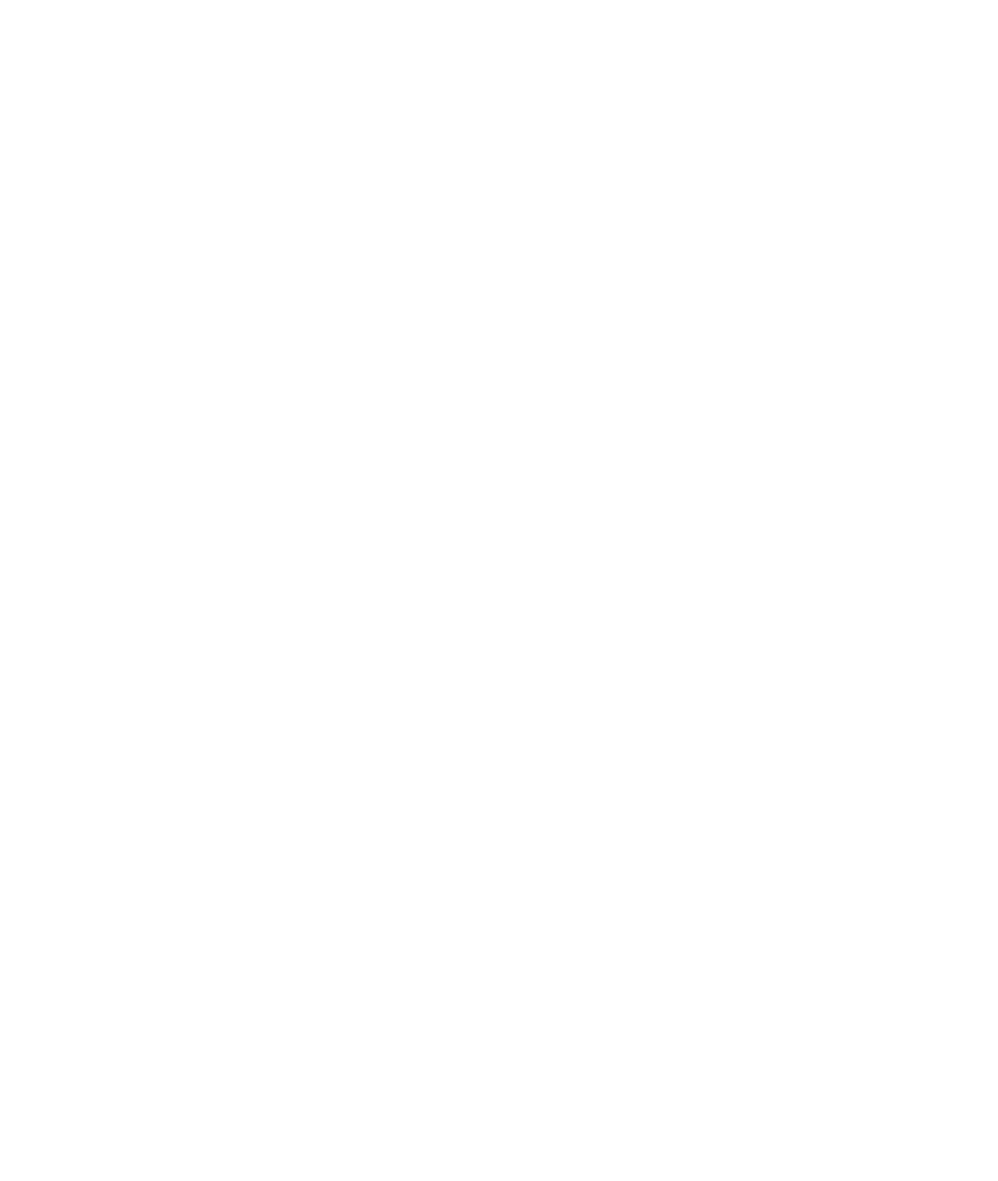
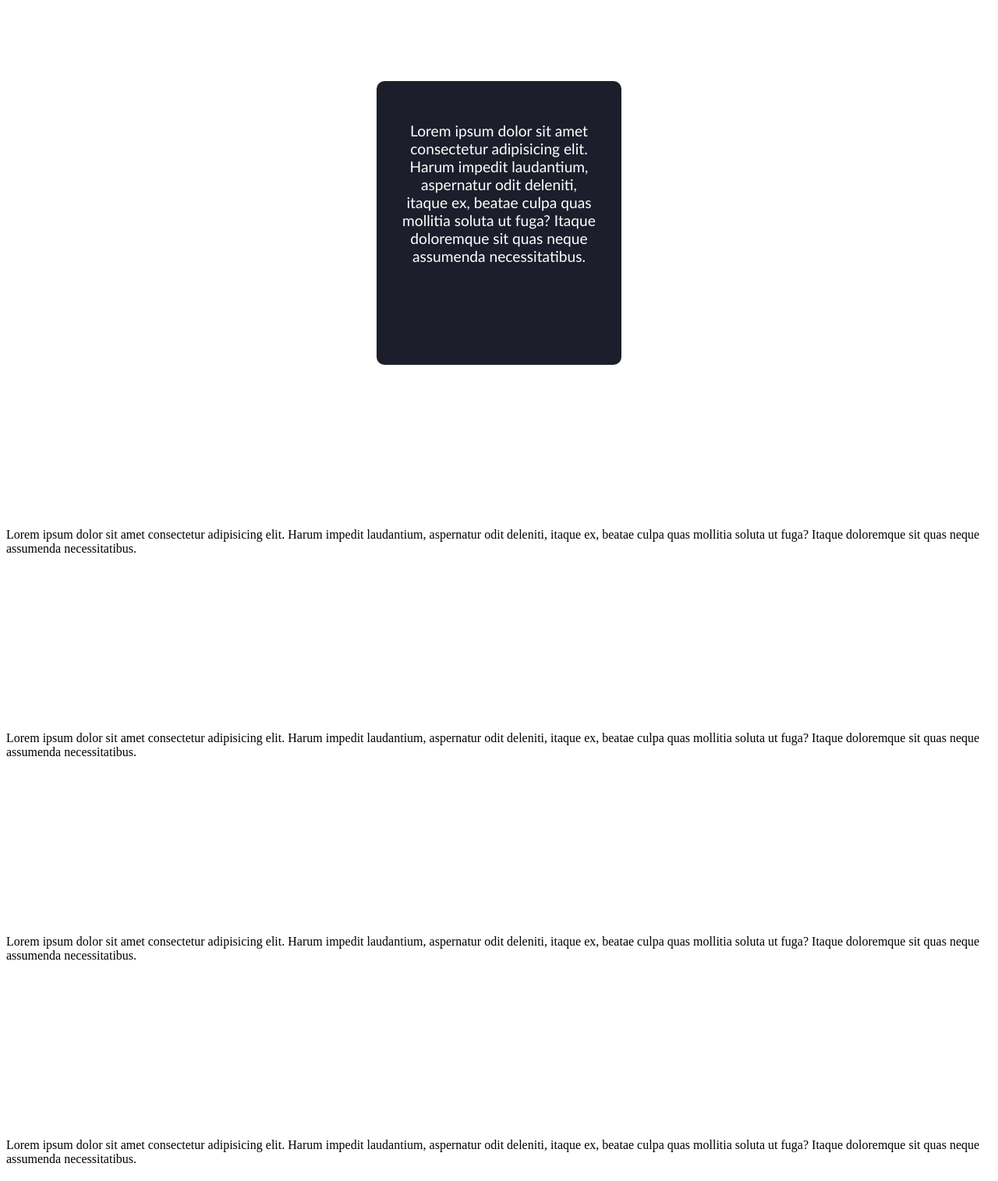
Before and after one commit to iabhijeet24/CSS-Projects, a plain HTML site: page CSS Borders/index.html in a window 1280 px wide. Shown: the whole page at 78% size. Before the commit the page ends 800 px from the top, so only its background shows below. Drawn offline with Linux system fonts and the light colour scheme.

Commit message:
2nd Commit

```diff
--- a/CSS Borders/index.html
+++ b/CSS Borders/index.html
@@ -1,16 +1,57 @@
 <!DOCTYPE html>
 <html lang="en">
-<head>
-    <meta charset="UTF-8">
-    <meta name="viewport" content="width=device-width, initial-scale=1.0">
+  <head>
+    <meta charset="UTF-8" />
+    <meta name="viewport" content="width=device-width, initial-scale=1.0" />
     <title>Borders in CSS</title>
-    <link rel="stylesheet" href="style.css">
-</head>
-<body>
-    <div class="card1"></div>
-    <div class="card2"></div>
-    <div class="card3"></div>
-    <div class="card4"></div>
-    <div class="card5"></div>
-</body>
+    <link rel="stylesheet" href="style.css" />
+  </head>
+  <body>
+    <div class="container">
+      <div class="card1">
+        <p>
+          Lorem ipsum dolor sit amet consectetur adipisicing elit. Harum impedit
+          laudantium, aspernatur odit deleniti, itaque ex, beatae culpa quas
+          mollitia soluta ut fuga? Itaque doloremque sit quas neque assumenda
+          necessitatibus.
+        </p>
+      </div>
+
+      <div class="card2">
+        <p>
+          Lorem ipsum dolor sit amet consectetur adipisicing elit. Harum impedit
+          laudantium, aspernatur odit deleniti, itaque ex, beatae culpa quas
+          mollitia soluta ut fuga? Itaque doloremque sit quas neque assumenda
+          necessitatibus.
+        </p>
+      </div>
+
+      <div class="card3">
+        <p>
+          Lorem ipsum dolor sit amet consectetur adipisicing elit. Harum impedit
+          laudantium, aspernatur odit deleniti, itaque ex, beatae culpa quas
+          mollitia soluta ut fuga? Itaque doloremque sit quas neque assumenda
+          necessitatibus.
+        </p>
+      </div>
+
+      <div class="card4">
+        <p>
+          Lorem ipsum dolor sit amet consectetur adipisicing elit. Harum impedit
+          laudantium, aspernatur odit deleniti, itaque ex, beatae culpa quas
+          mollitia soluta ut fuga? Itaque doloremque sit quas neque assumenda
+          necessitatibus.
+        </p>
+      </div>
+
+      <div class="card5">
+        <p>
+          Lorem ipsum dolor sit amet consectetur adipisicing elit. Harum impedit
+          laudantium, aspernatur odit deleniti, itaque ex, beatae culpa quas
+          mollitia soluta ut fuga? Itaque doloremque sit quas neque assumenda
+          necessitatibus.
+        </p>
+      </div>
+    </div>
+  </body>
 </html>
--- a/CSS Borders/style.css
+++ b/CSS Borders/style.css
@@ -0,0 +1,25 @@
+.container{
+    height: 200vh;
+    width: 100%;
+    display: flex;
+    flex-direction: column;
+    justify-content: space-around;
+    align-items: center;
+}
+
+
+.card1{
+    margin: 0px;
+    padding: 2rem;
+    width: 250px;
+    height: 300px;
+    background-color: #1c1f2b;
+    text-align: center;
+    border-radius: 10px;
+    position: relative;
+
+    color: white;
+    font-family: 'Gill Sans', 'Gill Sans MT', Calibri, 'Trebuchet MS', sans-serif;
+    font-weight: 500;
+    font-size: larger;
+}
```
